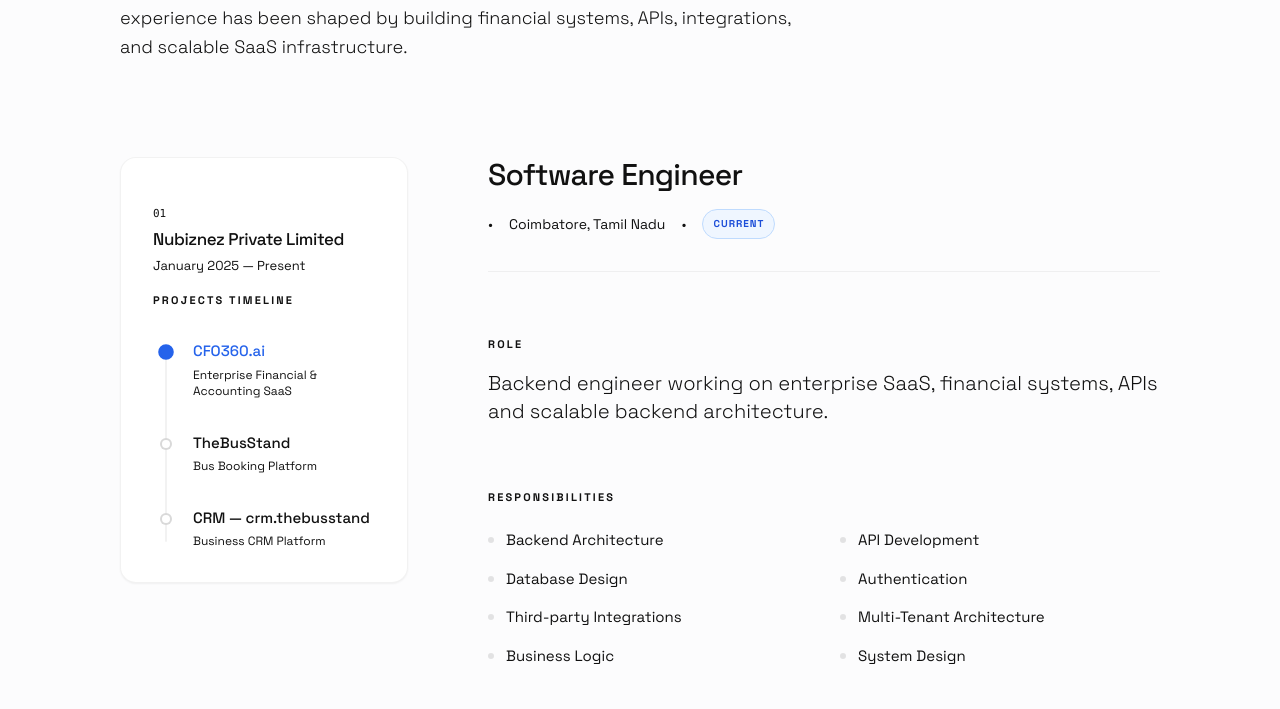
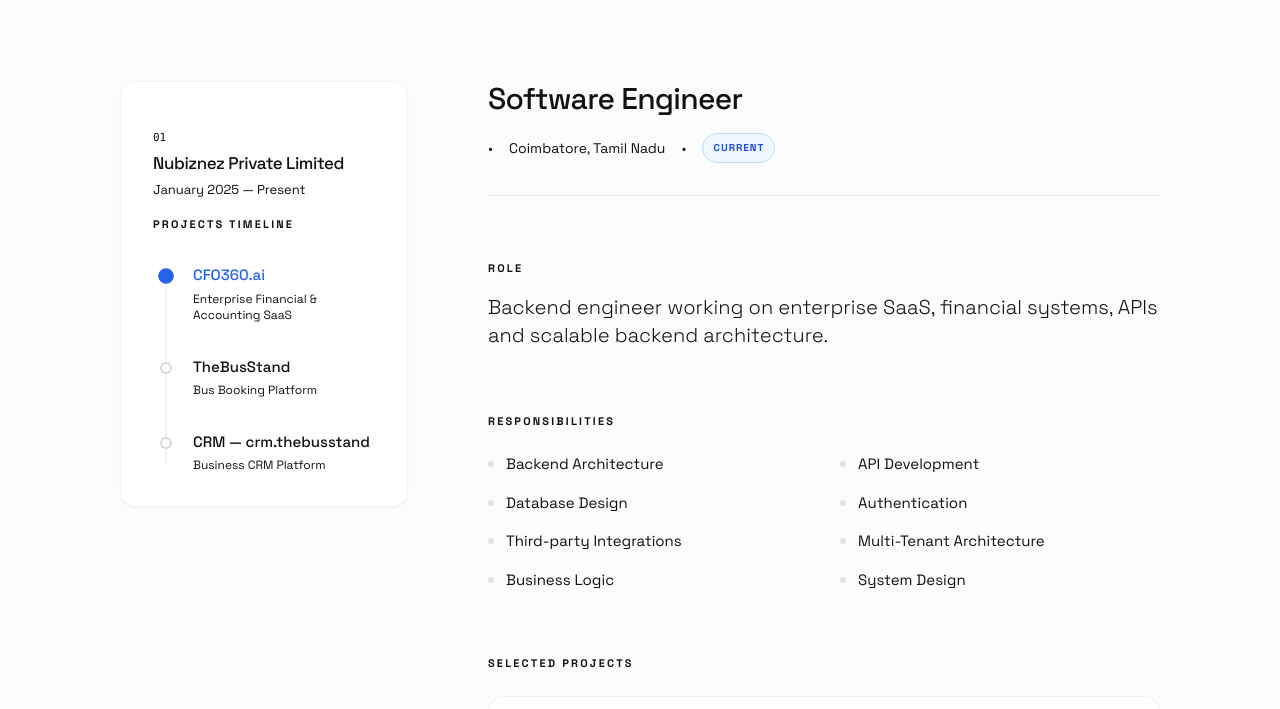
Before and after one commit to Parthiban68/new_backend_portfolio, a React (Vite) app: page /about-me in a window 1280 px wide. Shown: the part 2808-3517 px from the top of the page. Built offline with nearby package versions, Linux system fonts and the light colour scheme.

Commit message:
changed the some content

```diff
--- a/src/features/about/ExperienceTimeline.tsx
+++ b/src/features/about/ExperienceTimeline.tsx
@@ -832,7 +832,7 @@
   }, [activeExp]);
 
   return (
-    <section className="w-full bg-[#fcfcfd] text-primary dark:bg-black py-24 px-6 md:px-12 lg:px-24 border-black/5" id="experience">
+    <section className="w-full bg-[#fcfcfd] text-primary dark:bg-black pb-24 pt-5 px-6 md:px-12 lg:px-24 border-black/5" id="experience">
       <div className="max-w-7xl mx-auto">
         {/* Section Header */}
         <motion.div
@@ -890,7 +890,7 @@
                     </span>
                     <span className={`text-[13px] ${isActive ? 'text-secondary' : 'text-secondary/60'}`}>
                       {/* {exp.designation} */}
-                      {activeExp.startDate} — {activeExp.endDate}
+                      {exp.startDate} — {exp.endDate}
                     </span>
                   </div>
                 </div>
--- a/src/features/home/hero/components/LeftContent.tsx
+++ b/src/features/home/hero/components/LeftContent.tsx
@@ -144,7 +144,7 @@
         className="flex items-center flex-wrap gap-2 sm:gap-2.5 mb-4 md:mb-5 text-[14px] sm:text-[15px] md:text-[17px] text-zinc-600 dark:text-zinc-400 font-medium transition-colors duration-300"
       >
         <div className="w-2.5 h-2.5 bg-emerald-400 rounded-full shadow-[0_0_8px_rgba(52,211,153,0.6)] shrink-0"></div>
-        <span>Backend Engineering</span>
+        <span>Software Engineering</span>
         <span className="text-zinc-300 dark:text-zinc-600 font-light text-xl px-0.5">×</span>
         <span>Distributed Systems</span>
       </motion.div>
```
